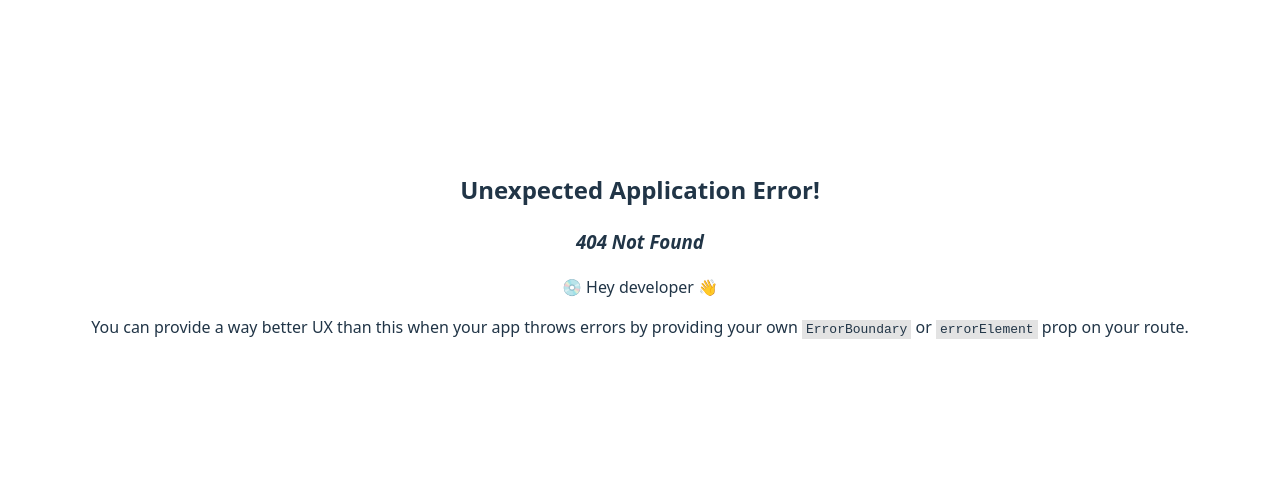
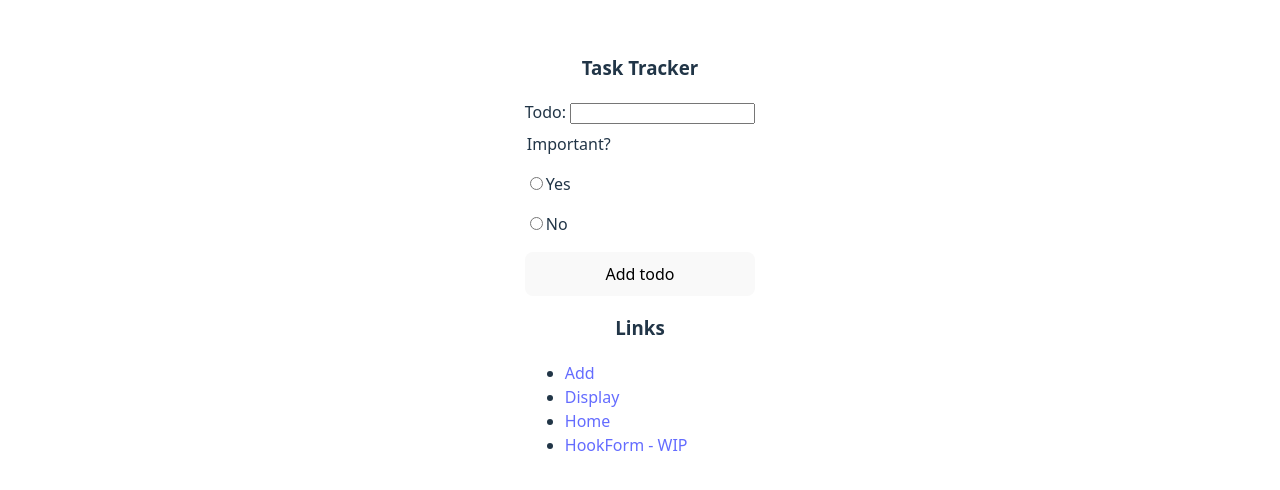
Before and after one commit to eyasq/react_todolist_docker, a React (Vite) app: page /hookform in a window 1280 px wide. Before the commit this address had no page. Shown: the part 146-636 px from the top of the page. Built offline with nearby package versions, Linux system fonts and the light colour scheme.

Commit message:
hookform integrated

```diff
--- a/package.json
+++ b/package.json
@@ -12,6 +12,7 @@
   "dependencies": {
     "react": "^19.1.1",
     "react-dom": "^19.1.1",
+    "react-hook-form": "^7.62.0",
     "react-router": "^7.8.1",
     "uuid": "^11.1.0"
   },
--- a/src/App.jsx
+++ b/src/App.jsx
@@ -1,8 +1,6 @@
 import { useEffect, useState } from 'react'
 import { Outlet, NavLink } from 'react-router'
 import './App.css'
-import Form from './components/Form'
-import Display from './components/Display'
 function App() {
 const [todos, setTodos] = useState([])
 useEffect(()=>{
@@ -19,6 +17,7 @@ useEffect(()=>{
           <li><NavLink to="/add">Add</NavLink></li>
           <li><NavLink to="/display">Display</NavLink></li>
           <li><NavLink to="/">Home</NavLink></li>
+          <li><NavLink to="/hookform">HookForm - WIP</NavLink></li>
 
 
         </ul>
--- /dev/null
+++ b/src/components/HookForm.jsx
@@ -0,0 +1,61 @@
+import { useState } from "react";
+import {v4 as uuidv4  } from 'uuid';
+import { useOutletContext } from "react-router";
+import {useForm} from 'react-hook-form'
+
+export default function HookForm(){
+    const {register, handleSubmit, formState:{errors}} = useForm();
+    const [todos, setTodos] = useOutletContext()
+    const [Todo, setTodo] = useState({
+        text:'',
+        important:null,
+        completed:false,
+        id:null
+    })
+    function onSubmit(data){
+        console.log(data)
+        //data = {text:'', important:'true', complete:'false'}
+        const todoData = {...data, id:uuidv4()};
+        console.log("Todo data:" , todoData)
+        setTodos([...todos, todoData])
+    }
+
+return(
+    <>
+        <form action="" onSubmit={handleSubmit(onSubmit)}>
+        <div>
+            <label htmlFor="text">Todo:  </label>
+            <input type="text" {...register("text", {required:"Todo cannot be empty.", minLength:{
+                value:4,
+                message: "Todo must be 4 letters or more!"
+                }})} onChange={(e)=>setTodo({...Todo, text:e.target.value})}/>
+            {errors.text?.message && <div style={{color:"red"}}>{errors.text?.message}</div>}
+        </div>
+        <div style={{display:"flex",flexDirection:"column",gap:"1rem"}}>
+            <legend style={{textAlign:"left", marginTop:"0.5rem"}}>Important?  </legend>
+            <div style={{textAlign:"left"}}>
+                    <input type="Radio" id="yes" value={true} {...register("important", {required:"You must select whether it's important or not."})}
+                    checked={Todo.important===true}
+                    onChange={()=>setTodo({...Todo, important:true})}
+                    required/>
+                    {errors.important?.message && <div>{errors.important.message}</div>}
+                    <label htmlFor="yes">Yes</label>
+            </div>
+            <div style={{textAlign:"left"}}>
+                    <input type="Radio" id="No"   {...register("important")} value={false}
+                    checked={Todo.important===false}
+                    onChange={()=>setTodo({...Todo, important:false})}
+                    required/>
+                    <label htmlFor="No">No</label>
+
+            </div>
+                        <input type="hidden" {...register("completed")} value={false} name="completed" />
+
+            <button>Add todo</button>
+        </div>
+        </form>
+
+    </>
+)
+
+}
```
Also changed, not shown: src/main.jsx (+6 -1 lines), 2 other files (tests, documents, lock files or other folders).
